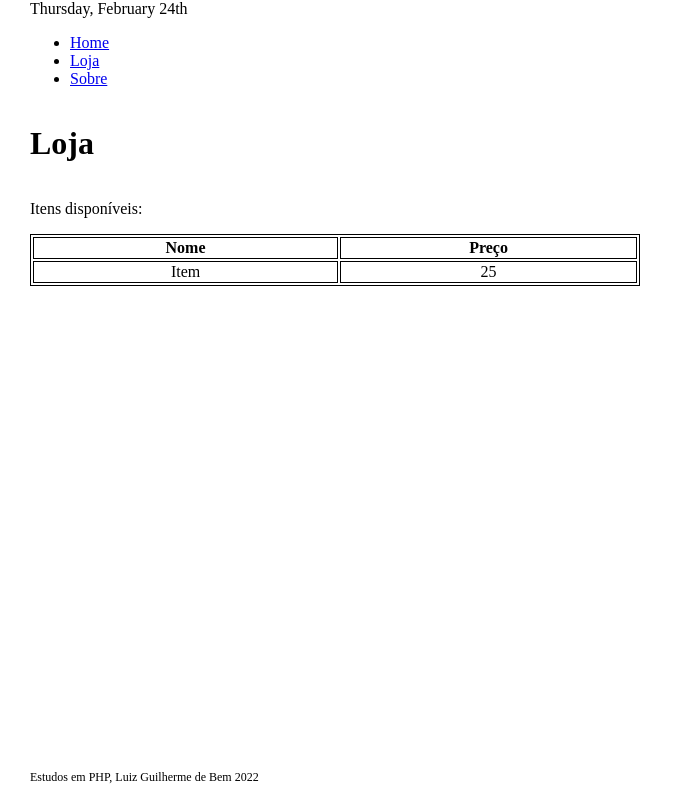
After one commit to luizdebem/estudos-php, a PHP site: page /store.php in a window 1280 px wide. The commit adds this page. Shown: the whole page, without its empty margins (0-673 px from the left). Run offline with PHP 8.4, Linux system fonts and the light colour scheme.

Commit message:
Store page layout

```diff
--- /dev/null
+++ b/global.css
@@ -0,0 +1,21 @@
+body {
+  height: 100vh;
+  margin: 0px 30px;
+  display: flex;
+  flex-direction: column;
+}
+
+table, th, td {
+  border: 1px solid black;
+}
+
+table {
+  width: 50%;
+  text-align: center;
+}
+
+footer {
+  font-size: 12px;
+  margin-top: auto;
+  margin-bottom: 15px;
+}
--- a/index.php
+++ b/index.php
@@ -1,6 +1,6 @@
 <?php
 include "./partials/header.php";
-include "./math.php";
+include "./util/math.php";
 ?>
 
 <h1>Primeira postagem</h1>
--- a/partials/footer.php
+++ b/partials/footer.php
@@ -1,4 +1,4 @@
-<footer style="font-size: 12px">
+<footer>
   Estudos em PHP, Luiz Guilherme de Bem 2022
 </footer>
 
--- a/partials/header.php
+++ b/partials/header.php
@@ -5,14 +5,16 @@
   <meta charset="UTF-8">
   <meta http-equiv="X-UA-Compatible" content="IE=edge">
   <meta name="viewport" content="width=device-width, initial-scale=1.0">
+  <link rel="stylesheet" href="global.css">
   <title>Web page</title>
 </head>
 
 <body>
   <header>
-    <p><?php echo date('l, F jS'); ?></p>
+    <span><?php echo date('l, F jS'); ?></span>
     <ul>
       <li><a href="index.php">Home</a></li>
+      <li><a href="store.php">Loja</a></li>
       <li><a href="about.php">Sobre</a></li>
     </ul>
   </header>
--- /dev/null
+++ b/store.php
@@ -0,0 +1,18 @@
+<?php include "./partials/header.php"; ?>
+
+<h1>Loja</h1>
+
+<p>Itens disponíveis:</p>
+
+<table>
+  <tr>
+    <th>Nome</th>
+    <th>Preço</th>
+  </tr>
+  <tr>
+    <td>Item</td>
+    <td>25</td>
+  </tr>
+</table>
+
+<?php include "./partials/footer.php"; ?>
```
Also changed, not shown: util/math.php (renamed from math.php).
